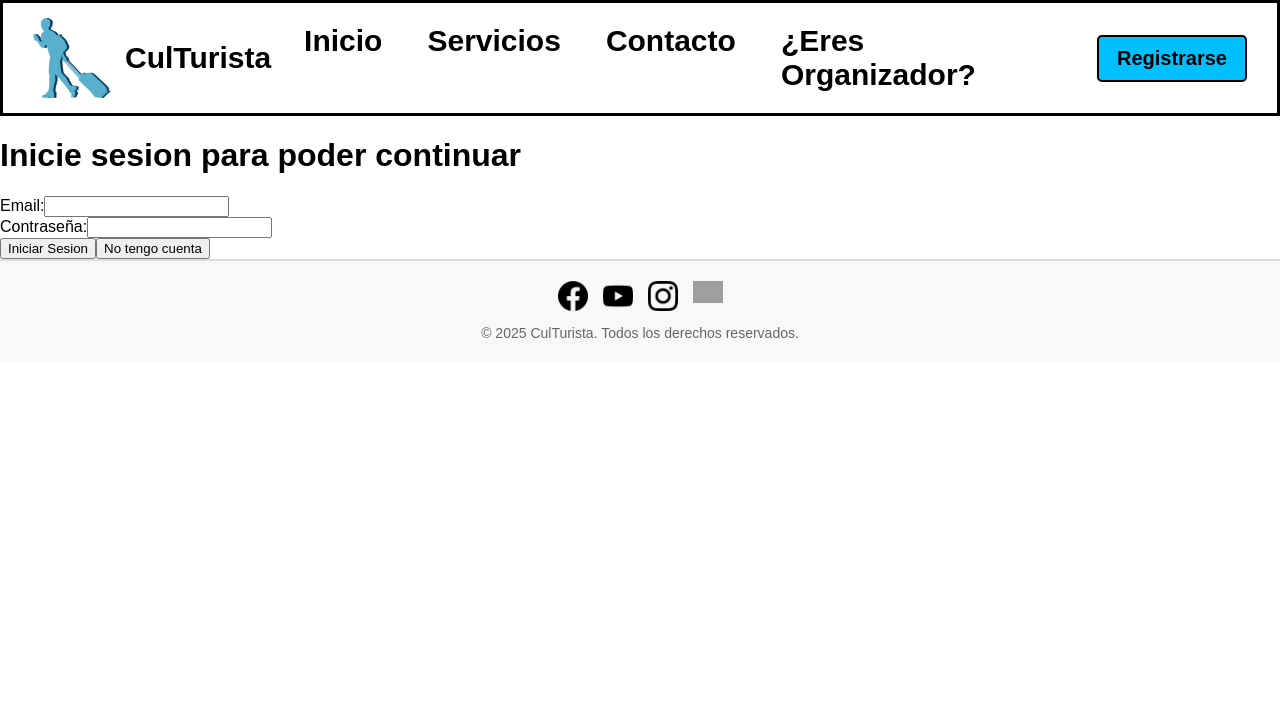
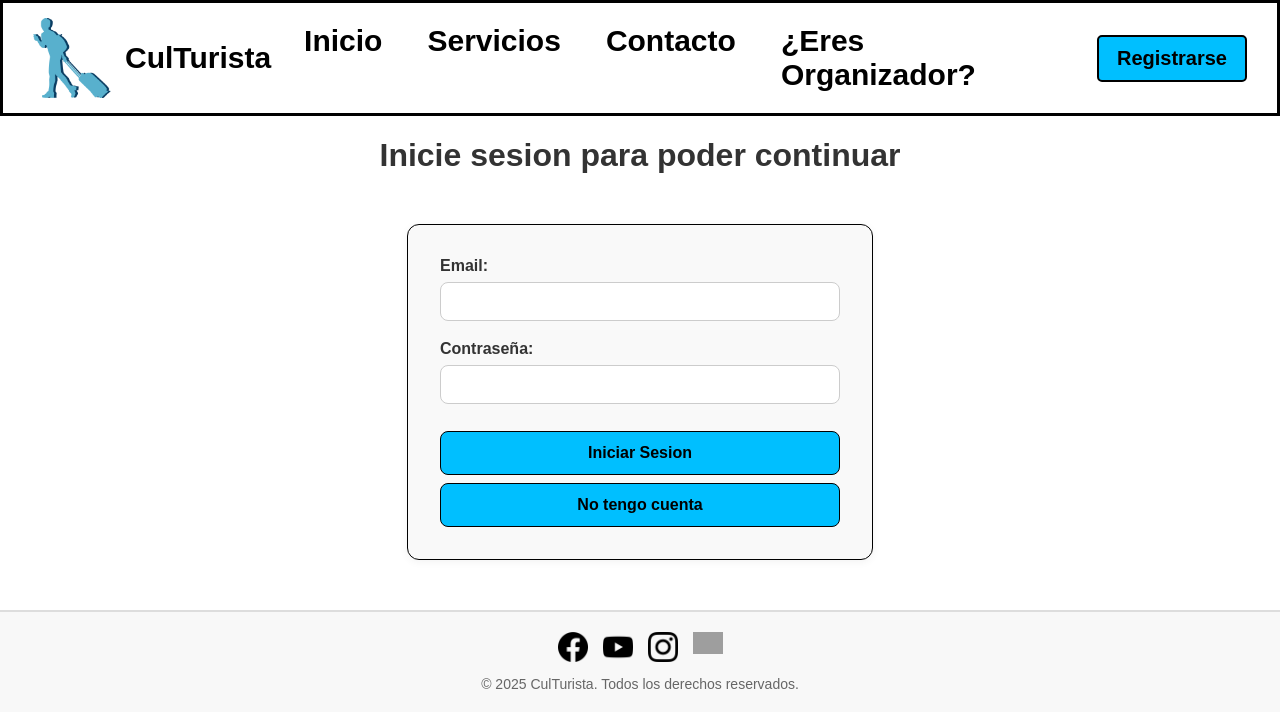
Before and after one commit to QuinteroEP/culturista-frontend, an Angular app in the folder culturista/: page /login in a window 1280 px wide. Shown: the top 728 px of the page. Built offline with nearby package versions, Linux system fonts and the light colour scheme; grey boxes are pictures that could not be loaded; a web font is replaced by a local one.

Commit message:
Aplicacion de css a htmls restantes

```diff
--- a/culturista/src/app/formulario/formulario.component.css
+++ b/culturista/src/app/formulario/formulario.component.css
@@ -1,5 +1,5 @@
 .form {
-    background-color: white; /* Fondo blanco */
+    background-color: white;
     color: black;
     padding: 30px;
     border-radius: 10px;
@@ -7,7 +7,7 @@
     margin: 40px auto;
     box-shadow: 0 4px 10px rgba(0, 0, 0, 0.1);
     font-family: Arial, sans-serif;
-    border: 2px solid #ccc; /* Borde gris claro */
+    border: 2px solid #ccc;
 }
 
 .form-title {
@@ -27,6 +27,7 @@ label {
 
 input,
 select {
+    box-sizing: border-box;
     width: 100%;
     padding: 10px;
     font-size: 16px;
@@ -36,6 +37,7 @@ select {
     background-color: white;
     color: black;
     outline: none;
+    display: block;
 }
 
 input:focus,
@@ -49,7 +51,7 @@ button {
     margin-top: 20px;
     font-size: 20px;
     font-weight: bold;
-    background-color: #00bfff; /* Azul */
+    background-color: #00bfff;
     color: rgb(0, 0, 0);
     border: black;
     border-radius: 8px;
@@ -67,13 +69,35 @@ button:disabled {
     cursor: not-allowed;
 }
 
+.checkbox-grid {
+    display: grid;
+    grid-template-columns: 1fr 1fr;
+    gap: 10px 30px;
+    margin: 10px 0 20px 0;
+}
+
 .checkbox-container {
-    display: inline-flex;
+    display: flex;
     align-items: center;
-    margin-bottom: 8px; /* Add spacing between rows */
+    gap: 10px;
+    font-size: 16px;
+    cursor: pointer;
 }
 
 .checkbox-container input[type="checkbox"] {
-    margin-right: 18px; /* Add spacing between checkbox and label */
-    margin-left: 18px; /* Add spacing between checkbox and label */
+    transform: scale(1.2);
+    cursor: pointer;
 }
+
+.checkbox-container label {
+    display: inline-block;
+    margin-top: 0;
+    margin-bottom: 0;
+    vertical-align: middle;
+}
+
+@media (max-width: 600px) {
+    .checkbox-grid {
+        grid-template-columns: 1fr;
+    }
+}
--- a/culturista/src/app/info/contacto/contacto.component.css
+++ b/culturista/src/app/info/contacto/contacto.component.css
@@ -0,0 +1,57 @@
+/* Contenedor para la sección de contacto */
+.contact-section {
+    background: #ffffff; /* Fondo blanco limpio */
+    border: 1px solid #ddd;
+    border-radius: 10px;
+    box-shadow: 0 4px 10px rgba(0, 0, 0, 0.1);
+    padding: 30px 40px;
+    margin: 30px auto;
+    max-width: 800px;
+}
+
+/* Título principal de la sección */
+.contact-section h1 {
+    font-size: 32px;
+    margin-bottom: 15px;
+    border-bottom: 2px solid #00bfff; /* línea de acento */
+    padding-bottom: 10px;
+}
+
+/* Subtítulo */
+.contact-section h2 {
+    font-size: 24px;
+    margin-top: 30px;
+    margin-bottom: 15px;
+}
+
+/* Estilo para la lista de contactos */
+.contact-section ul {
+    list-style: none;
+    padding: 0;
+    margin: 0;
+}
+
+.contact-section ul li {
+    border: 1px solid #d0e9ff;
+    border-radius: 5px;
+    padding: 10px;
+    margin-bottom: 10px;
+    transition: background 0.3s ease;
+}
+
+.contact-section ul li:hover {
+    background: #e6f7ff;
+}
+
+/* Estilo para los párrafos */
+.contact-section p {
+    font-size: 18px;
+    line-height: 1.6;
+    margin-bottom: 20px;
+}
+
+.contact-section ul li p {
+    margin: 0;
+    font-weight: 500;
+    color: #006bb3;
+}
--- a/culturista/src/app/info/contacto/contacto.component.html
+++ b/culturista/src/app/info/contacto/contacto.component.html
@@ -1,3 +1,4 @@
+<div class="contact-section">
     <h1>¿Tines alguna duda o necesitas atencion?</h1>
 
     <h2>Contactanos:</h2>
@@ -15,3 +16,4 @@
     </ul>
 
     <p>Universidad Javeriana - Bogotá, Colombia</p>
+</div>
--- a/culturista/src/app/info/organizadores/organizadores.component.css
+++ b/culturista/src/app/info/organizadores/organizadores.component.css
@@ -0,0 +1,50 @@
+/* Contenedor para la sección de organizadores (puedes envolver el HTML en un <div class="organizer-call-to-action">) */
+.organizer-call-to-action {
+    background-color: #f8f8f8;
+    border: 2px solid #ccc;
+    border-radius: 10px;
+    padding: 30px 40px;
+    max-width: 500px;
+    margin: 40px auto;
+    box-shadow: 0 4px 10px rgba(0, 0, 0, 0.1);
+    text-align: center;
+}
+
+
+.organizer-call-to-action h1 {
+    font-size: 30px;
+    margin-bottom: 20px;
+    line-height: 1.3;
+}
+
+
+.organizer-call-to-action button {
+    font-size: 20px;
+    padding: 12px 24px;
+    background-color: #00bfff;
+    color: #000;
+    border: 1px solid #000;
+    border-radius: 8px;
+    cursor: pointer;
+    transition: background-color 0.3s ease, transform 0.2s ease;
+}
+
+.organizer-call-to-action button:hover {
+    background-color: #0d8eb6;
+    transform: scale(1.05);
+}
+
+.organizer-benefits {
+    max-width: 700px;
+    margin: 40px auto;
+    padding: 20px;
+    line-height: 1.6;
+    font-size: 20px;
+}
+
+.organizer-benefits h2 {
+    font-size: 24px;
+    margin-bottom: 16px;
+    color: #222;
+    text-align: center;
+}
--- a/culturista/src/app/info/organizadores/organizadores.component.html
+++ b/culturista/src/app/info/organizadores/organizadores.component.html
@@ -1,3 +1,16 @@
-<h1>¿Eres organizador turistico y te interesa publicar tu negocio en nuestra pagina?</h1>
+<!-- Caja de registro del organizador -->
+<div class="organizer-call-to-action">
+    <h1>¿Eres organizador turístico y te interesa publicar tu negocio en nuestra página?</h1>
+    <button>Crea una cuenta de organizador</button>
+  </div>
 
-<button>Crea una cuenta de organizador</button>
+  <!-- Sección de beneficios -->
+  <div class="organizer-benefits">
+    <h1>¿Porque deberia inscribirme a CulTurista?</h1>
+    <p>Al unirte a nuestra plataforma, podrás disfrutar de múltiples beneficios que potenciarán tu negocio:</p>
+    <ul>
+        <li><strong>Mayor visibilidad:</strong> Llega a una audiencia más amplia y aumenta tus oportunidades de negocio.</li>
+        <li><strong>Conexión con clientes potenciales:</strong> Facilita el contacto directo con viajeros interesados en tus servicios.</li>
+        <li><strong>Soporte y asesoría:</strong> Recibe orientación para optimizar la presentación de tus ofertas turísticas.</li>
+    </ul>
+  </div>
--- a/culturista/src/app/info/servicios/servicios.component.css
+++ b/culturista/src/app/info/servicios/servicios.component.css
@@ -0,0 +1,41 @@
+/* Establece un fondo suave y una tipografía legible en todo el documento */
+body {
+    margin: 0;
+    padding: 20px;
+    font-family: Arial, sans-serif;
+    line-height: 1.6;
+    background-color: #f8f8f8;
+    color: #333;
+}
+
+/* Estilo para los títulos principales */
+h1 {
+    font-size: 36px;
+    margin-bottom: 20px;
+    color: #222;
+    border-bottom: 2px solid #ccc;
+    padding-bottom: 10px;
+    text-align: center;
+}
+
+/* Estilo para subtítulos */
+h2 {
+    font-size: 28px;
+    margin-top: 30px;
+    margin-bottom: 10px;
+    color: #222;
+}
+
+/* Estilo para párrafos */
+p {
+    font-size: 18px;
+    line-height: 1.8;
+    margin-bottom: 20px;
+}
+
+/* Opcional: centrar el contenido en un ancho máximo */
+.container {
+    max-width: 800px;
+    margin: 0 auto;
+    padding: 0 20px;
+}
--- a/culturista/src/app/info/servicios/servicios.component.html
+++ b/culturista/src/app/info/servicios/servicios.component.html
@@ -1,9 +1,8 @@
+<div class="container">
     <h1>Quienes somos</h1>
-
     <p>CulTurista es una empresa Colombiana enfocada en apoyar el sector turistico local, facilitando el contacto entre organizadores y viajeros que desean tener una experiencia local</p>
 
     <h1>Nuestros Servicios</h1>
-
     <h2>Formulario de actividades</h2>
     <p>Por medio de un formulario corto, serás capaz de encontrar actividades locales perfectas para tu proximo viaje, ya sea que desees tener una experiencia turistica, deportiva, relijiosa, etc.</p>
 
@@ -15,3 +14,4 @@
 
     <h2>Contacto directo con organizadores y guias</h2>
     <p>Al elejir las actividades que deseas realizar, tendras acceso a la Información de contacto de la persona/empresa encargada y de los guias que haz seleccionado</p>
+  </div>
--- a/culturista/src/app/login/login.component.css
+++ b/culturista/src/app/login/login.component.css
@@ -0,0 +1,76 @@
+/* Contenedor general del formulario */
+form {
+    max-width: 400px;
+    margin: 50px auto;
+    padding: 2rem;
+    border-radius: 12px;
+    background-color: #f9f9f9;
+    box-shadow: 0 2px 8px rgba(0, 0, 0, 0.05);
+    border: 1px solid #000000;
+}
+
+/* Título */
+form h1,
+h1 {
+    text-align: center;
+    margin-bottom: 1.5rem;
+    color: #333;
+}
+
+/* Agrupación de campos */
+.form-group {
+    margin-bottom: 1.2rem;
+}
+
+/* Etiquetas */
+form label {
+    display: block;
+    margin-bottom: 0.4rem;
+    font-weight: bold;
+    color: #333;
+}
+
+/* Campos de texto */
+form input[type="text"],
+form input[type="email"],
+form input[type="password"],
+form input[type="date"],
+form input[type="number"],
+form select {
+    width: 100%;
+    padding: 0.6rem;
+    border: 1px solid #ccc;
+    border-radius: 8px;
+    font-size: 1rem;
+    box-sizing: border-box;
+    transition: border-color 0.3s ease;
+}
+
+/* Efecto al enfocar los campos */
+form input:focus,
+form select:focus {
+    border-color: #00bfff;
+    outline: none;
+}
+
+/* Botones */
+form button[type="submit"],
+form button[type="button"] {
+    width: 100%;
+    padding: 0.75rem;
+    background-color: #00bfff;
+    color: black;
+    border: 1px solid black;
+    border-radius: 8px;
+    font-size: 1rem;
+    font-weight: bold;
+    cursor: pointer;
+    transition: background-color 0.3s ease, color 0.3s ease;
+    margin-top: 0.5rem;
+}
+
+/* Hover para los botones */
+form button[type="submit"]:hover,
+form button[type="button"]:hover {
+    background-color: #0c8ddd;
+}
--- a/culturista/src/app/registro/registro.component.css
+++ b/culturista/src/app/registro/registro.component.css
@@ -0,0 +1,57 @@
+form {
+    max-width: 400px;
+    margin: 50px auto;
+    padding: 2rem;
+    border-radius: 12px;
+    background-color: #f9f9f9;
+    border: 1px solid #000000;
+}
+
+form h1 {
+    text-align: center;
+    margin-bottom: 1.5rem;
+    color: #333;
+}
+
+form label {
+    display: block;
+    margin-bottom: 0.3rem;
+    font-weight: bold;
+    color: #333;
+}
+
+form input[type="text"],
+form input[type="email"],
+form input[type="password"] {
+    width: 100%;
+    padding: 0.6rem;
+    margin-bottom: 1rem;
+    border: 1px solid #ccc;
+    border-radius: 8px;
+    box-sizing: border-box;
+    font-size: 1rem;
+    transition: border-color 0.3s ease;
+}
+
+form input:focus {
+    border-color: #00bfff;
+    outline: none;
+}
+
+form button {
+    width: 100%;
+    padding: 0.75rem;
+    margin-top: 0.5rem;
+    background-color: #00bfff;
+    color: black;
+    border: 1px solid black;
+    border-radius: 8px;
+    font-size: 1rem;
+    font-weight: bold;
+    cursor: pointer;
+    transition: background-color 0.3s ease;
+}
+
+form button:hover {
+    background-color: #0c8ddd;
+}
```
Also changed, not shown: culturista/src/app/formulario/formulario.component.html (+3 -5 lines). Lines whose indentation alone changed are shown as unchanged.
